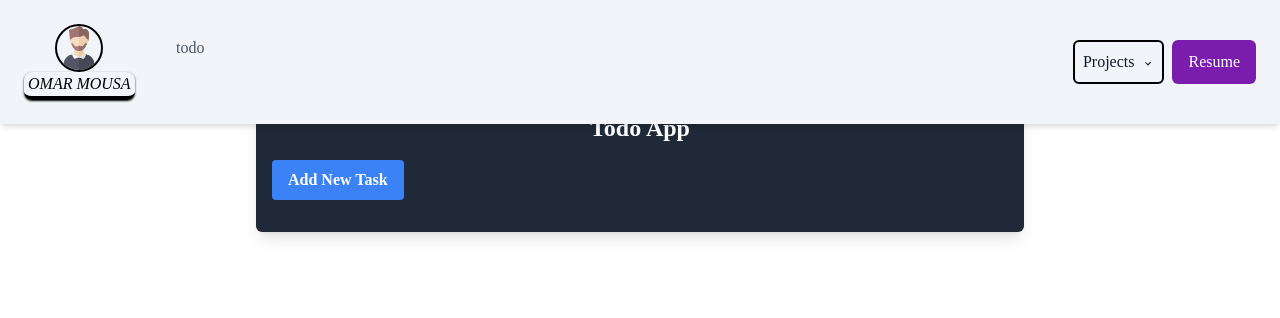
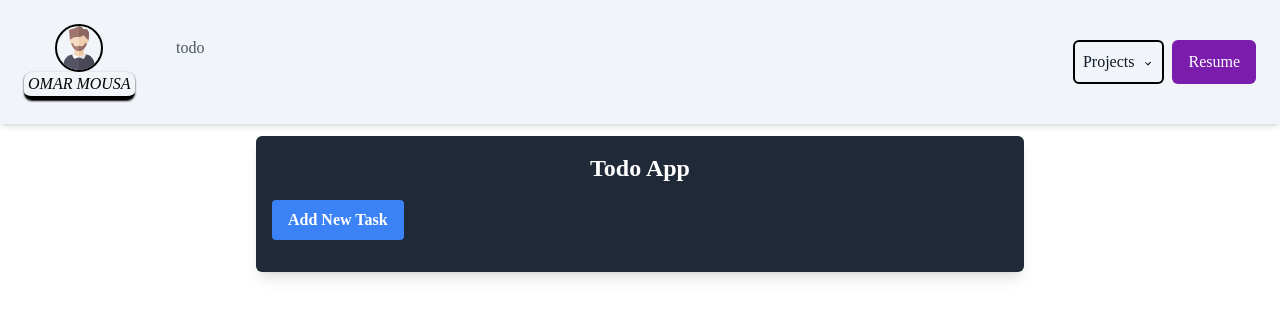
Before and after one commit to omarMousa1/blog-web-react, a React (Create React App) app: page /todo in a window 1280 px wide. Shown: the top 318 px of the page. Built offline with nearby package versions, Linux system fonts and the light colour scheme.

Commit message:
Add files via upload

```diff
--- a/src/pages/todo list/ToDoList.js
+++ b/src/pages/todo list/ToDoList.js
@@ -54,7 +54,7 @@ export const ToDoList = () => {
   };
 
   return (
-    <section className="sm:p4">
+    <section className="p-4 mt-6">
       <main className="todo mt-24 p-4 max-w-3xl mx-auto bg-gray-800 text-white rounded-md shadow-lg">
         <h1 className="text-2xl font-bold mb-4 text-center">Todo App</h1>
         <div>
```
